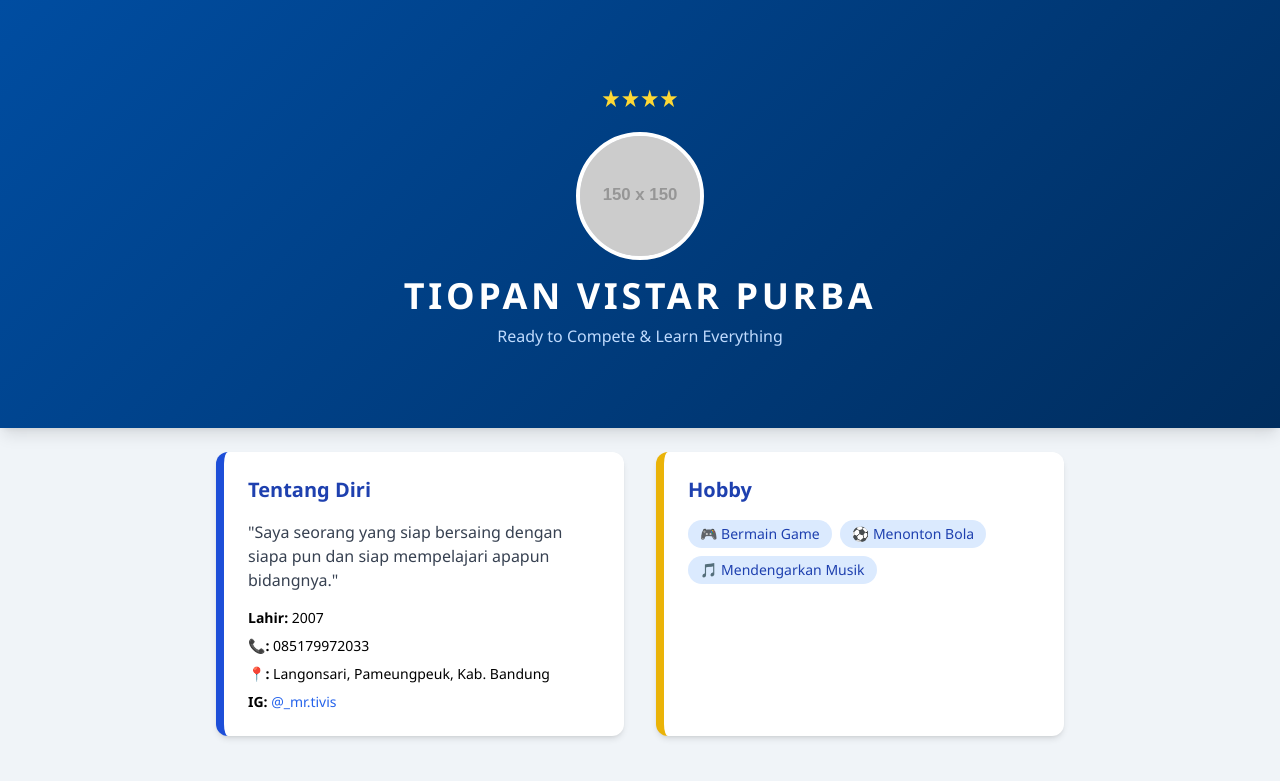
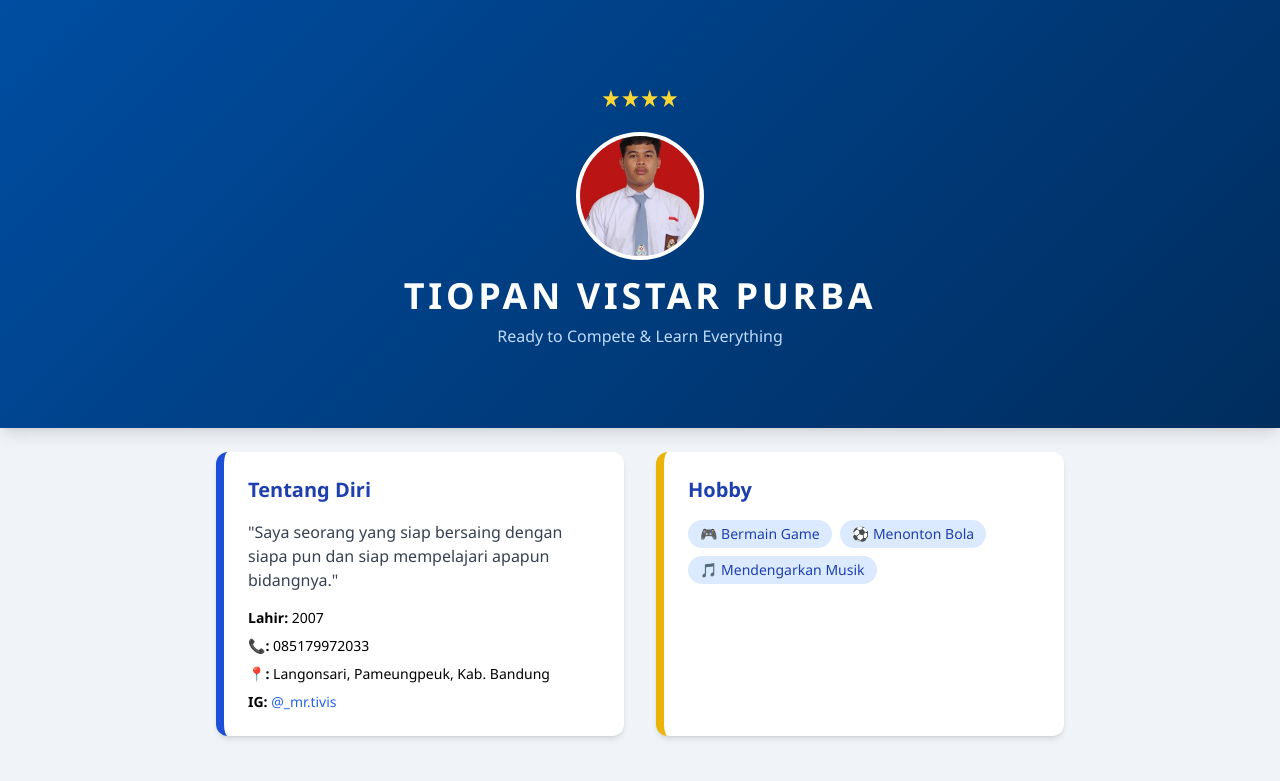
Before and after one commit to vist633/Tiopan, a plain HTML site: page index.html in a window 1280 px wide. Shown: the top 781 px of the page. Drawn offline with nearby package versions, Linux system fonts and the light colour scheme; placeholder pictures from the web are drawn by us.

Commit message:
Update index.html

```diff
--- a/index.html
+++ b/index.html
@@ -68,7 +68,7 @@
             <span class="star">★</span><span class="star">★</span><span class="star">★</span><span class="star">★</span>
         </div>
         <div class="w-32 h-32 bg-gray-300 rounded-full mx-auto mb-4 border-4 border-white flex items-center justify-center overflow-hidden">
-             <img src="https://via.placeholder.com/150" alt="Foto Tiopan" class="w-full h-full object-cover">
+             <img src="IMG-20260208-WA0006.jpg" alt="Foto Tiopan" class="w-full h-full object-cover">
         </div>
         <h1 class="text-4xl font-bold uppercase tracking-widest animate__animated animate__fadeInDown">Tiopan Vistar Purba</h1>
         <p class="mt-2 text-blue-200">Ready to Compete & Learn Everything</p>
```
